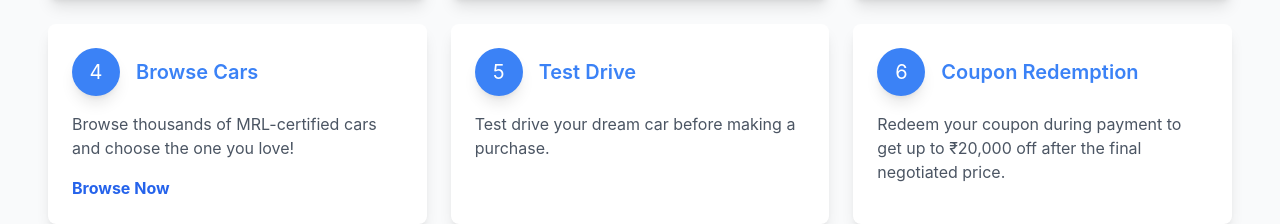
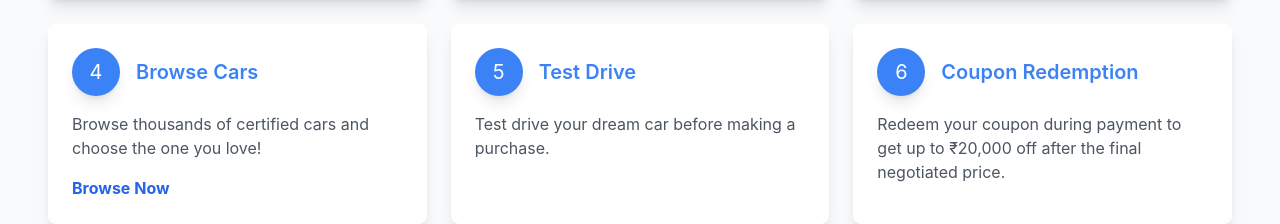
Before and after one commit to Prianshu5145/trustNride---Frontend, a React (Create React App) app: page /ExchangeCar in a window 1280 px wide. Shown: the part 1829-2053 px from the top of the page. Built offline with nearby package versions, Linux system fonts and the light colour scheme.

Commit message:
update forgot password and env

```diff
--- a/src/pages/ExchangeCar.js
+++ b/src/pages/ExchangeCar.js
@@ -51,7 +51,7 @@ const ExchangeCar = () => {
                 <h3 className="font-semibold text-xl text-blue-500">Book Inspection</h3>
               </div>
               <p className="text-gray-600 mb-4">Schedule an inspection for your car before the exchange.</p>
-              <Link to="/book-inspection" className="text-blue-600 font-bold hover:underline">Book Now</Link>
+              <Link to="/sell" className="text-blue-600 font-bold hover:underline">Book Now</Link>
             </div>
 
             {/* Sell Car Card */}
@@ -86,7 +86,7 @@ const ExchangeCar = () => {
                 </div>
                 <h3 className="font-semibold text-xl text-blue-500">Browse Cars</h3>
               </div>
-              <p className="text-gray-600 mb-4">Browse thousands of MRL-certified cars and choose the one you love!</p>
+              <p className="text-gray-600 mb-4">Browse thousands of certified cars and choose the one you love!</p>
               <Link to="/alllistings" className="text-blue-600 font-bold hover:underline">Browse Now</Link>
             </div>
 
```
